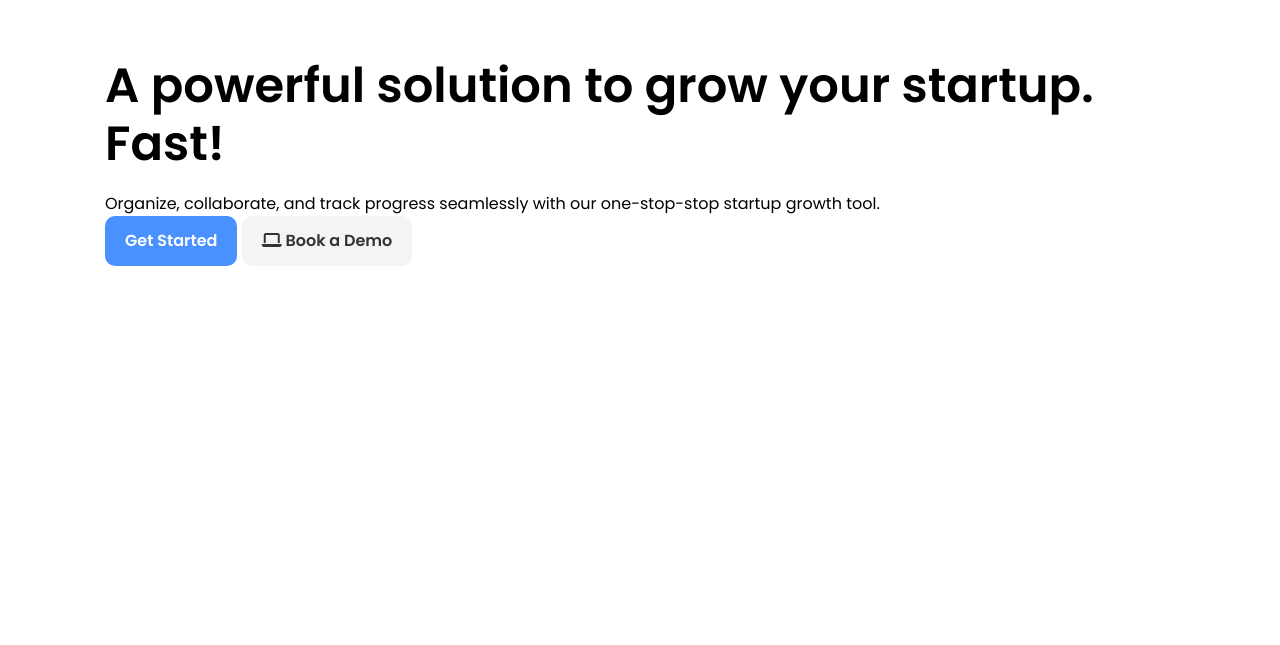
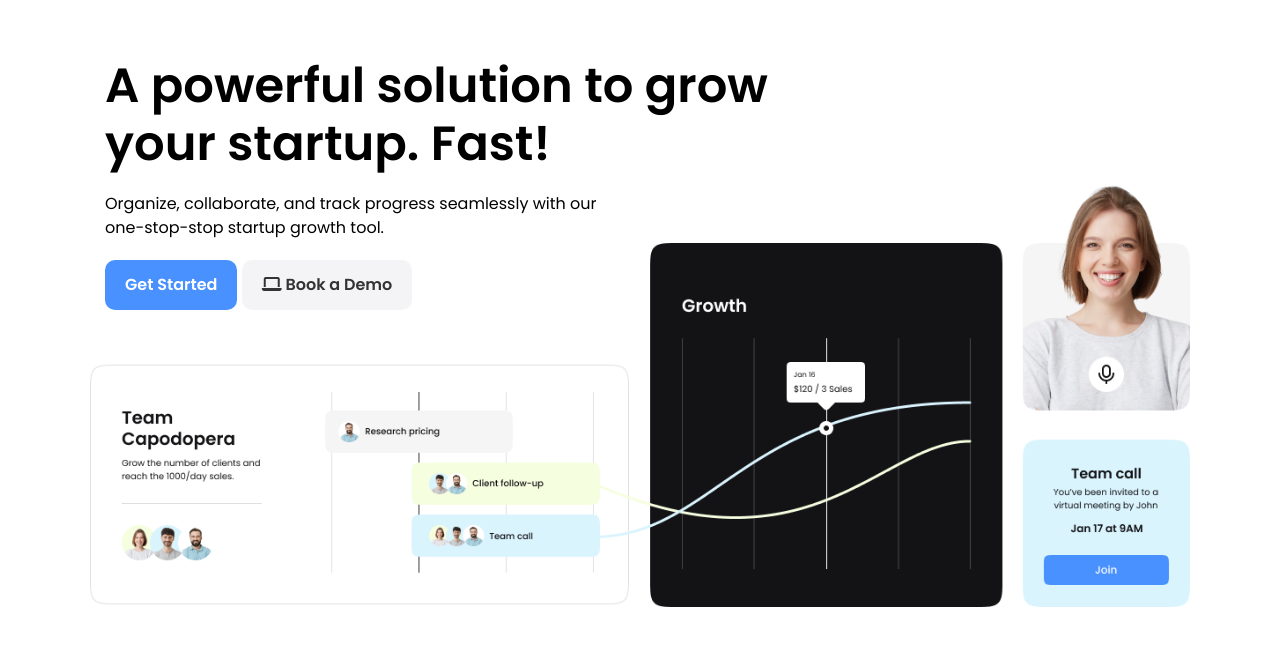
Before and after one commit to mohitcse88/growth-web, a plain HTML site: page index.html in a window 1280 px wide. Shown: the part 67-712 px from the top of the page. Drawn offline with Linux system fonts and the light colour scheme.

Commit message:
hero section done

```diff
--- a/css/style.css
+++ b/css/style.css
@@ -68,6 +68,29 @@ img{
 .navbar ul li:last-child a{
     margin-left: 10px;
 }
+
+/* Hero */
+.hero{
+    margin-bottom: 50px;
+    /* we can create utility classes for margin and padding mx-2, my-2 */
+}
+
+.hero .container{
+    background: url(../images/hero-bg.png) no-repeat;
+    background-size: contain;
+    background-position: center bottom;
+    height: 550px;
+}
+
+.hero .hero-content{
+width: 70%;
+}
+
+.hero .hero-text{
+    width: 70%;
+    margin-bottom: 20px;
+}
+
 /* Utility Classes */
 .container{
     max-width: 1100px;
```
